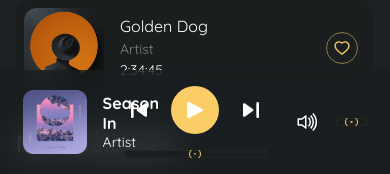
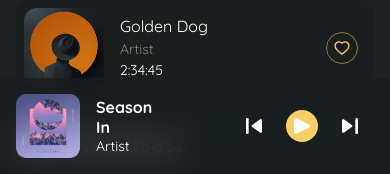
Before and after one commit to ManishBisht777/musica, a React (Create React App) app: page / in a window 390 px wide. Shown: the part 670-844 px from the top of the page. Built offline with nearby package versions, Linux system fonts and the light colour scheme.

Commit message:
song bar style

```diff
--- a/src/components/songbar/_song.scss
+++ b/src/components/songbar/_song.scss
@@ -134,3 +134,21 @@ input[type="range"]::-moz-range-progress {
   background: $yellow;
   appearance: none;
 }
+
+@media screen and (max-width: 600px) {
+  .songbar {
+    justify-content: space-between;
+  }
+  .volume-output {
+    display: none;
+  }
+
+  .audio {
+    display: none;
+  }
+
+  .playpause {
+    width: 2rem;
+    height: 2rem;
+  }
+}
--- a/src/css/main.css
+++ b/src/css/main.css
@@ -200,6 +200,21 @@ input[type=range]::-moz-range-progress {
        appearance: none;
 }
 
+@media screen and (max-width: 600px) {
+  .songbar {
+    justify-content: space-between;
+  }
+  .volume-output {
+    display: none;
+  }
+  .audio {
+    display: none;
+  }
+  .playpause {
+    width: 2rem;
+    height: 2rem;
+  }
+}
 nav {
   position: fixed;
   top: 0;
```
Also changed, not shown: 1 other file (tests, documents, lock files or other folders).
